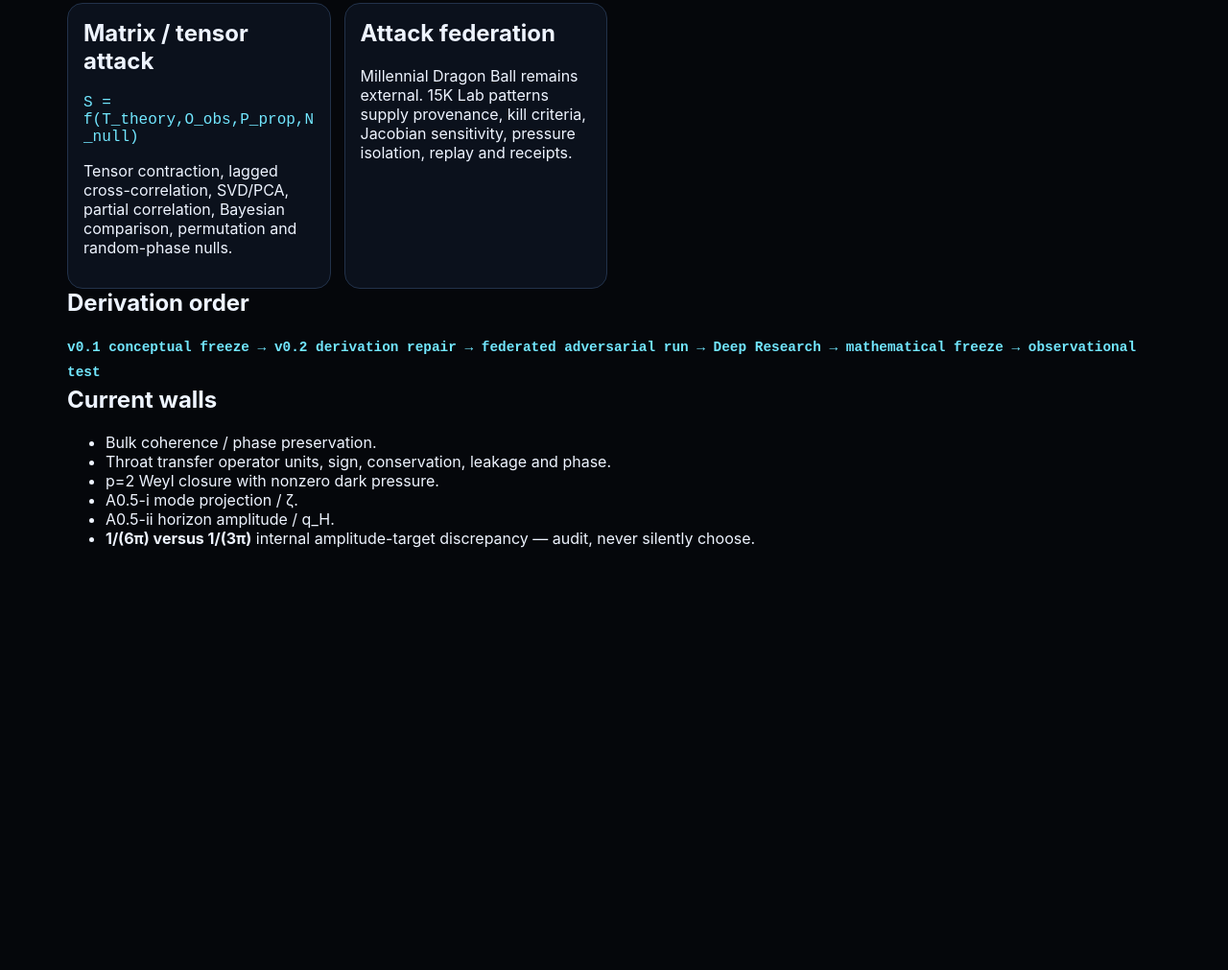
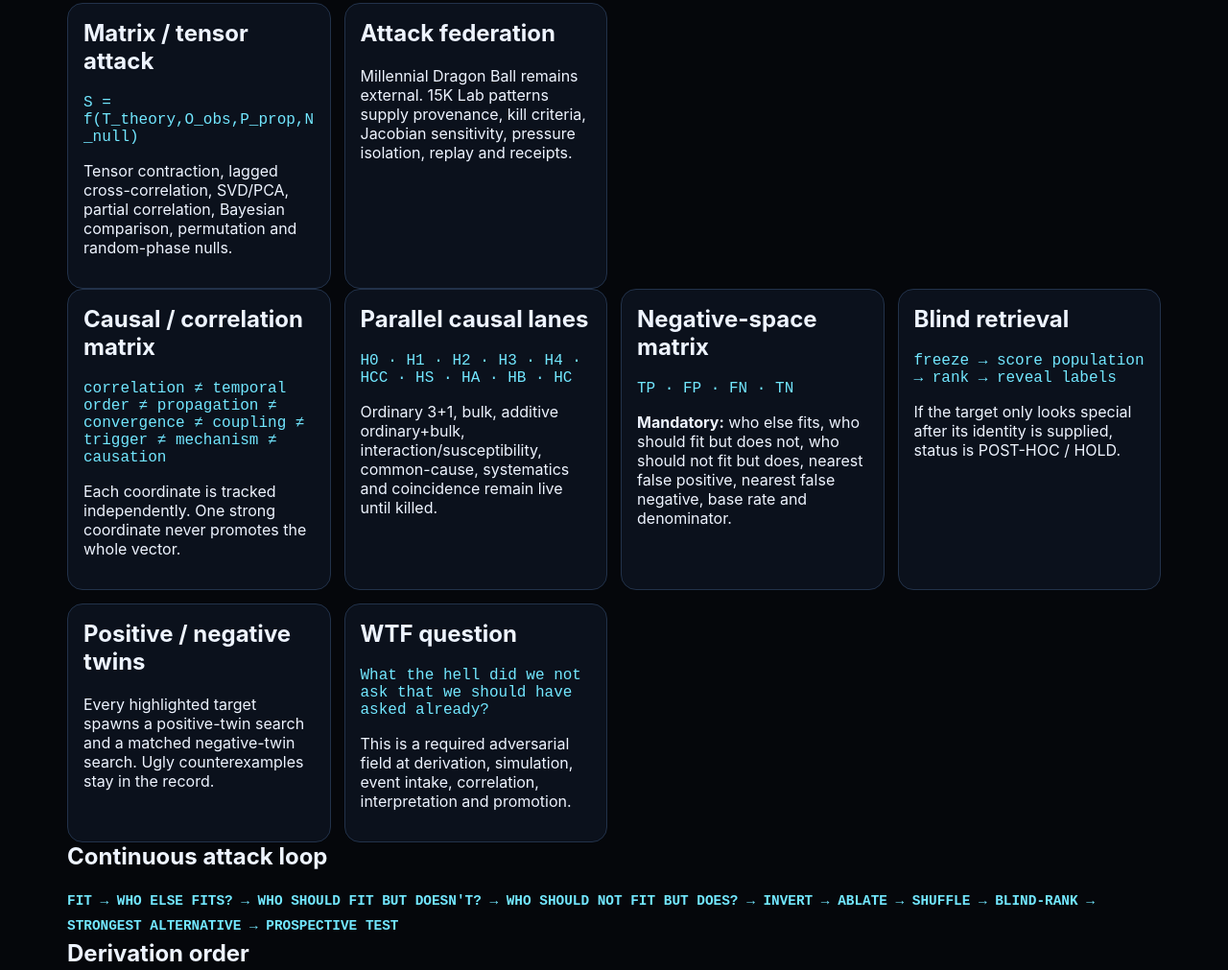
Before and after one commit to lokivelli316/Lokivellis-research-lab, a plain HTML site: page research/bulk_interference_v02/WORKBENCH.html in a window 1280 px wide. Shown: the part 394-1405 px from the top of the page at 96% size. Before the commit the page ends 1001 px from the top, so only its background shows below. Drawn offline with Linux system fonts and the light colour scheme.

Commit message:
Add causal negative-space matrix cards to v0.2 workbench

```diff
--- a/research/bulk_interference_v02/WORKBENCH.html
+++ b/research/bulk_interference_v02/WORKBENCH.html
@@ -11,6 +11,15 @@
 <section class="card"><h2>Matrix / tensor attack</h2><p class="eq">S = f(T_theory,O_obs,P_prop,N_null)</p><p>Tensor contraction, lagged cross-correlation, SVD/PCA, partial correlation, Bayesian comparison, permutation and random-phase nulls.</p></section>
 <section class="card"><h2>Attack federation</h2><p>Millennial Dragon Ball remains external. 15K Lab patterns supply provenance, kill criteria, Jacobian sensitivity, pressure isolation, replay and receipts.</p></section>
 </div>
+<div class="grid">
+<section class="card"><h2>Causal / correlation matrix</h2><p class="eq">correlation ≠ temporal order ≠ propagation ≠ convergence ≠ coupling ≠ trigger ≠ mechanism ≠ causation</p><p>Each coordinate is tracked independently. One strong coordinate never promotes the whole vector.</p></section>
+<section class="card"><h2>Parallel causal lanes</h2><p class="eq">H0 · H1 · H2 · H3 · H4 · HCC · HS · HA · HB · HC</p><p>Ordinary 3+1, bulk, additive ordinary+bulk, interaction/susceptibility, common-cause, systematics and coincidence remain live until killed.</p></section>
+<section class="card"><h2>Negative-space matrix</h2><p class="eq">TP · FP · FN · TN</p><p><b>Mandatory:</b> who else fits, who should fit but does not, who should not fit but does, nearest false positive, nearest false negative, base rate and denominator.</p></section>
+<section class="card"><h2>Blind retrieval</h2><p class="eq">freeze → score population → rank → reveal labels</p><p>If the target only looks special after its identity is supplied, status is POST-HOC / HOLD.</p></section>
+<section class="card"><h2>Positive / negative twins</h2><p>Every highlighted target spawns a positive-twin search and a matched negative-twin search. Ugly counterexamples stay in the record.</p></section>
+<section class="card"><h2>WTF question</h2><p class="eq">What the hell did we not ask that we should have asked already?</p><p>This is a required adversarial field at derivation, simulation, event intake, correlation, interpretation and promotion.</p></section>
+</div>
+<h2>Continuous attack loop</h2><div class="flow">FIT → WHO ELSE FITS? → WHO SHOULD FIT BUT DOESN'T? → WHO SHOULD NOT FIT BUT DOES? → INVERT → ABLATE → SHUFFLE → BLIND-RANK → STRONGEST ALTERNATIVE → PROSPECTIVE TEST</div>
 <h2>Derivation order</h2><div class="flow">v0.1 conceptual freeze → v0.2 derivation repair → federated adversarial run → Deep Research → mathematical freeze → observational test</div>
 <h2>Current walls</h2><ul><li>Bulk coherence / phase preservation.</li><li>Throat transfer operator units, sign, conservation, leakage and phase.</li><li>p=2 Weyl closure with nonzero dark pressure.</li><li>A0.5-i mode projection / ζ.</li><li>A0.5-ii horizon amplitude / q_H.</li><li><b>1/(6π) versus 1/(3π)</b> internal amplitude-target discrepancy — audit, never silently choose.</li></ul>
 </div></body></html>
```
